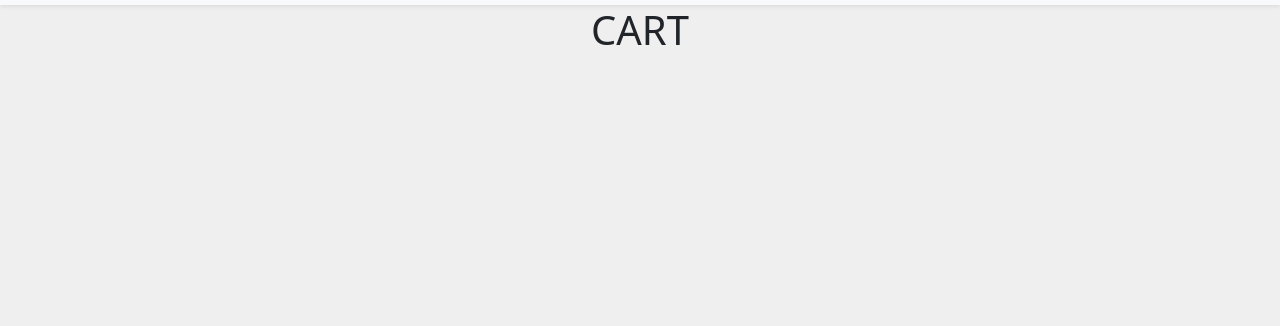
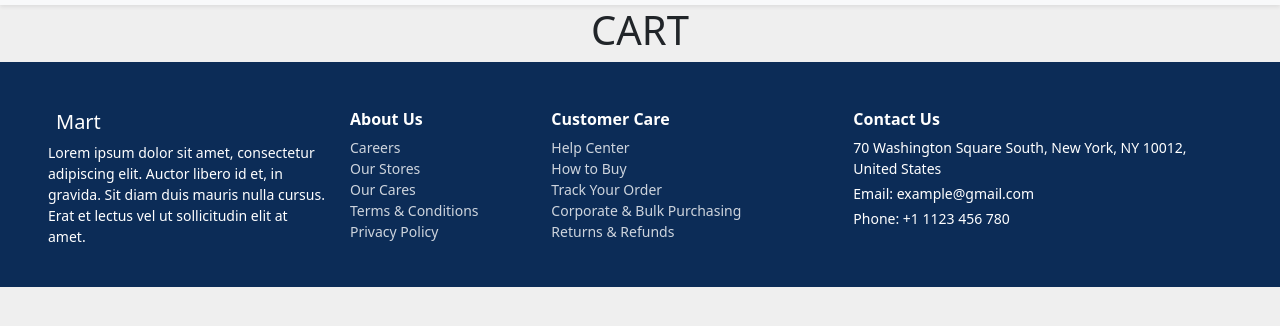
Before and after one commit to Azam-aa/ecommerce-site, a plain HTML site: page cart.html in a window 1280 px wide. Shown: the part 72-398 px from the top of the page. Drawn offline with nearby package versions, Linux system fonts and the light colour scheme.

Commit message:
Add footer in Cart.html

```diff
--- a/cart.html
+++ b/cart.html
@@ -63,6 +63,57 @@
     </nav>
 
         <h1 style="text-align: center;">CART</h1>
+
+    <!-- ***************************************  Footer  ************************************** -->
+ <!-- ************************************************************************************** -->
+  <footer class="footer text-white pt-5 pb-4">
+  <div class="container-fluid px-5">
+    <div class="row gy-4">
+
+      <!-- Left Mart Section -->
+      <div class="col-md-3">
+        <h5><i class="bi bi-bag-fill me-2"></i>Mart</h5>
+        <p class="small">
+          Lorem ipsum dolor sit amet, consectetur adipiscing elit. Auctor libero id et, in gravida. Sit diam duis mauris nulla cursus. Erat et lectus vel ut sollicitudin elit at amet.
+        </p>
+      </div>
+
+      <!-- About Us -->
+      <div class="col-md-2">
+        <h6 class="fw-bold">About Us</h6>
+        <ul class="list-unstyled small">
+          <li><a href="#" class="footer-link">Careers</a></li>
+          <li><a href="#" class="footer-link">Our Stores</a></li>
+          <li><a href="#" class="footer-link">Our Cares</a></li>
+          <li><a href="#" class="footer-link">Terms & Conditions</a></li>
+          <li><a href="#" class="footer-link">Privacy Policy</a></li>
+        </ul>
+      </div>
+
+      <!-- Customer Care -->
+      <div class="col-md-3">
+        <h6 class="fw-bold">Customer Care</h6>
+        <ul class="list-unstyled small">
+          <li><a href="#" class="footer-link">Help Center</a></li>
+          <li><a href="#" class="footer-link">How to Buy</a></li>
+          <li><a href="#" class="footer-link">Track Your Order</a></li>
+          <li><a href="#" class="footer-link">Corporate & Bulk Purchasing</a></li>
+          <li><a href="#" class="footer-link">Returns & Refunds</a></li>
+        </ul>
+      </div>
+
+      <!-- Contact Us -->
+      <div class="col-md-4">
+        <h6 class="fw-bold">Contact Us</h6>
+        <p class="small mb-1">70 Washington Square South, New York, NY 10012, United States</p>
+        <p class="small mb-1">Email: example@gmail.com</p>
+        <p class="small">Phone: +1 1123 456 780</p>
+      </div>
+
+    </div>
+  </div>
+</footer>
+
     <script
       src="https://cdn.jsdelivr.net/npm/bootstrap@5.3.7/dist/js/bootstrap.bundle.min.js"
       integrity="sha384-ndDqU0Gzau9qJ1lfW4pNLlhNTkCfHzAVBReH9diLvGRem5+R9g2FzA8ZGN954O5Q"
```
Also changed, not shown: index.html (+3 -2 lines).
